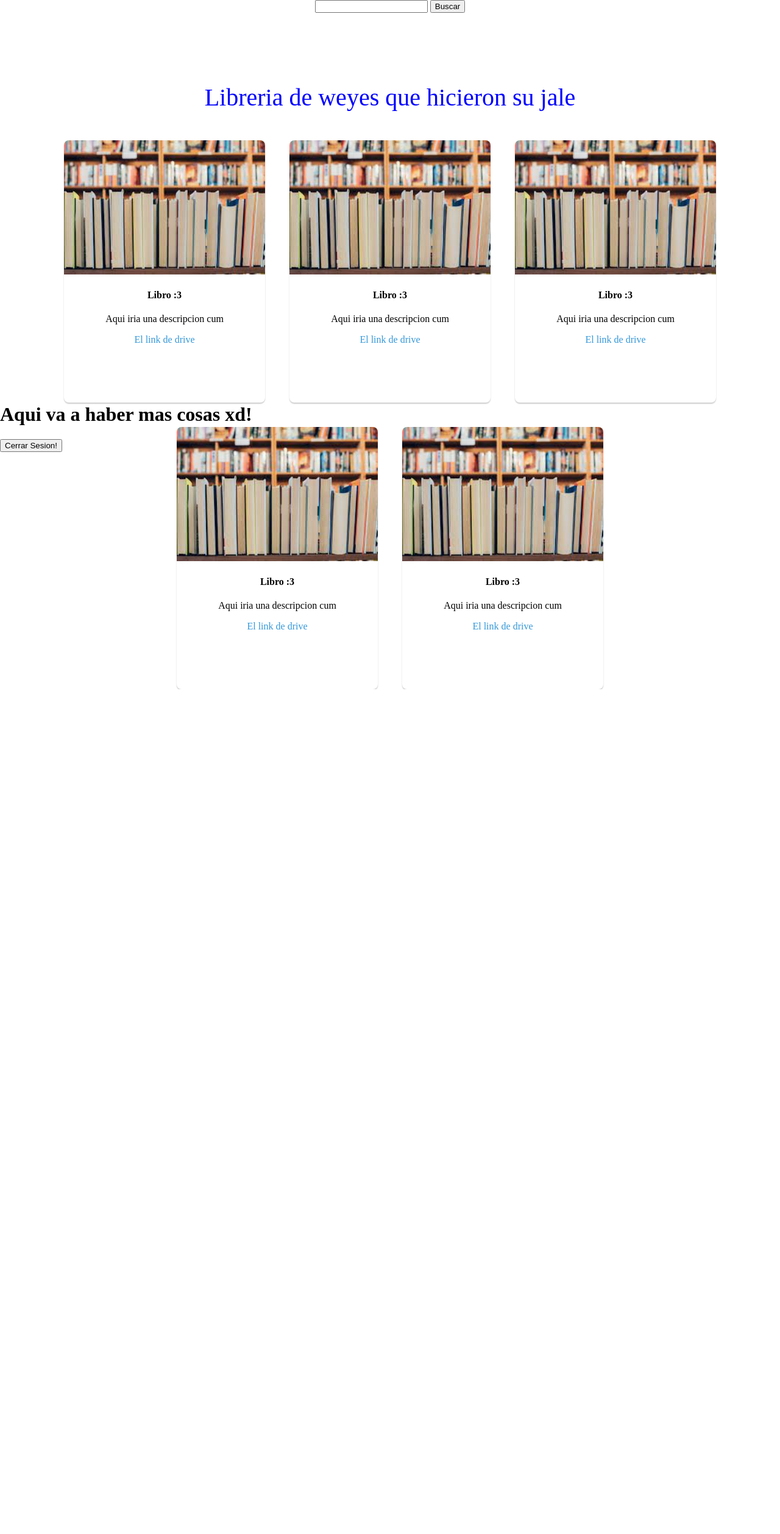
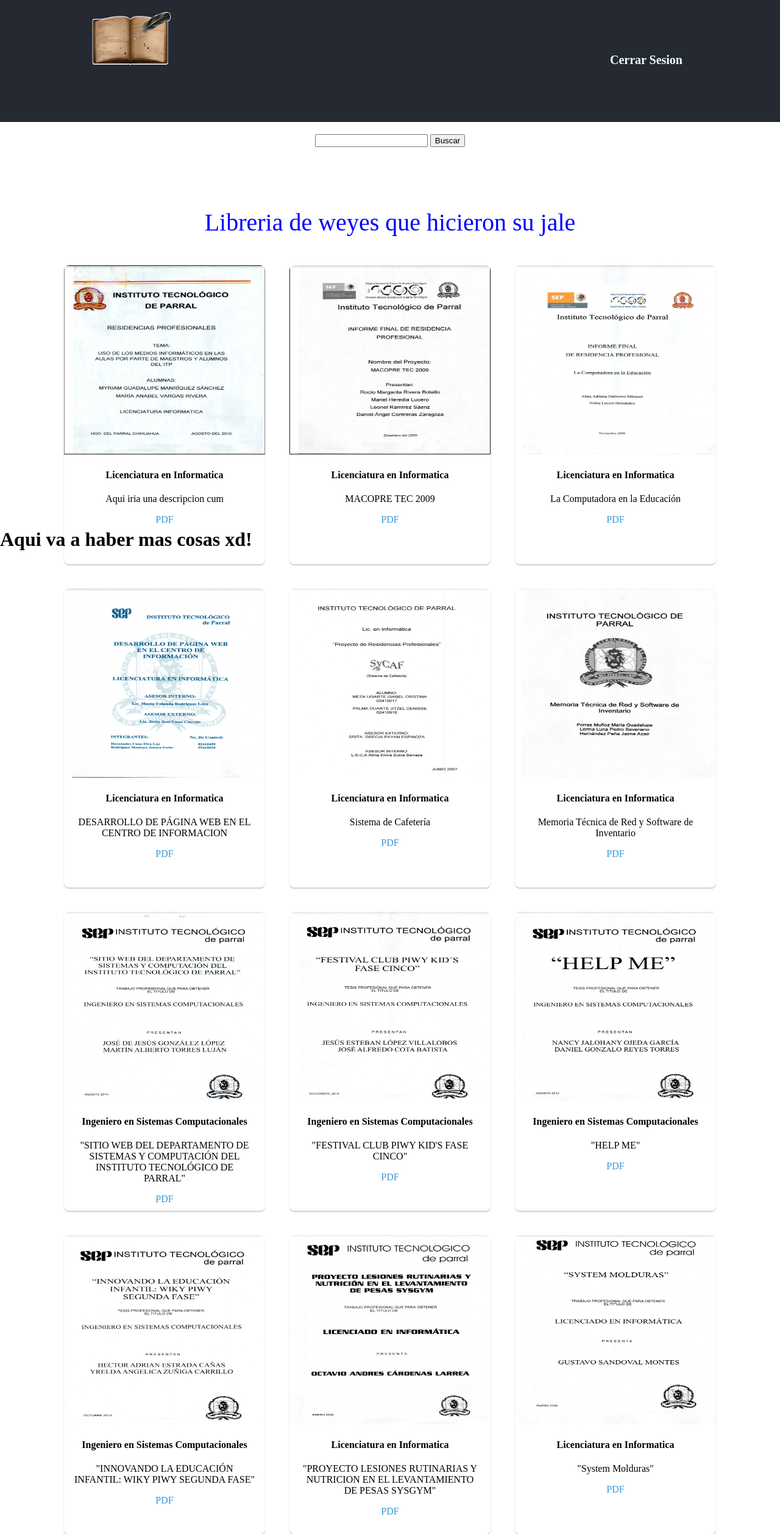
Before and after one commit to DAvalos36/Libreria, a PHP site: page /Libreria/ in a window 1280 px wide. Shown: the whole page at 61% size. Before the commit the page ends 1130 px from the top, so only its background shows below. Run offline with PHP 8.4, Linux system fonts and the light colour scheme; the visitor is signed in with stand-in values (Sample User, id 1).

Commit message:
Libros puestos y encabezado

```diff
--- a/css/si.css
+++ b/css/si.css
@@ -33,6 +33,7 @@ html, body{
 
 
 .conteiner{
+    z-index: 1;
     width: 100%;
     max-width: 1200px;
     height: 430px;
@@ -44,7 +45,7 @@ html, body{
 
 .conteiner .card{
     width: 330px;
-    height: 430px;
+    height: 490px;
     border-radius: 8px;
     box-shadow: 0 2px 2px rgba(0, 0, 0, 0.2);
     overflow: hidden;
@@ -60,7 +61,7 @@ html, body{
 
 .conteiner .card img{
     width: 330px;
-    height: 220px;
+    height: 310px;
 
 }
 
@@ -79,3 +80,86 @@ html, body{
     text-decoration: none;
     color: #3498db;
 }
+
+header{
+    z-index: 2;
+    width: 100%;
+    overflow: hidden;
+    background: #252932;
+    margin-bottom: 20px;
+}
+
+.wrapper{
+    width: 90%;
+    max-width: 1000px;
+    margin: auto;
+    overflow: hidden;
+}
+
+header .logo img{
+    height: 100px;
+    width: 150px;
+}
+
+header .logo{
+    color: antiquewhite;
+    font-size: 50px;
+    line-height: 200px;
+    float: left;
+}
+
+header nav{
+    float: right;
+    line-height: 200px;
+}
+
+header nav a{
+    display: inline-block;
+    color: azure;
+    text-decoration: none;
+    padding: 10px 20px;
+    line-height: normal;
+    font-size: 20px;
+    font-weight: bold;
+    -webkit-transition: all 500ms ease;
+    -o-transition: all 500ms ease;
+    transition: all 500ms ease;
+}
+
+header nav a:hover{
+    background: #0749e2;
+    border-radius: 50px;
+}
+
+.header2{
+    position: fixed;
+    height: 100px;
+}
+
+.header2 .logo{
+    line-height: 100px;
+    font-size: 30px;
+}
+
+.header2 nav{
+    line-height: 100px;
+}
+
+@media screen and (max-width: 950px){
+    header .logo,
+    header nav {
+        width: 100%;
+        text-align: center;
+        line-height: 100px;
+
+    }
+
+    .header2{
+        height: auto;
+    }
+
+    .header2 .logo,
+    .header2 nav{
+        line-height: 50px;
+    }
+}
--- /dev/null
+++ b/header.js
@@ -0,0 +1,13 @@
+$(document).ready(function(){
+
+    $(window).scroll(function(){
+        if( $(this).scrollTop() > 0 ){
+            $('header').addClass('header2');
+
+        }else{
+            $('header').removeClass('header2');
+        }
+
+    });
+
+});
--- a/index.php
+++ b/index.php
@@ -9,22 +9,46 @@
 <!DOCTYPE html>
 <html lang="en">
 <head>
+    <link rel="shortcut icon" href="img/icon-book.png">
     <link rel="stylesheet" href="css/si.css">
     <meta charset="UTF-8">
     <title>Inicio</title>
     <meta name="viewport" content="width=device-width, user-scalable=no, initial-scale=1.0, maximum-scale=1.0, minimum-scale=1.0">
+    <script src="http://code.jquery.com/jquery-latest.js"></script>
+    <script src="header.js"></script>
 </head>
 <body>
+    <header>
+
+        <div class="wrapper">
+
+            <div class="logo">
+
+                <a href="index.php"><img src="img/icon-book.png"></a>
+
+            </div>
+
+            <nav>
+                <a href="resCerrar.php">Cerrar Sesion</a>
+            </nav>
+
+        </div>
+
+
+    </header>
+
     <div class="Centrar">
 
         <form action="" method="post">
             <input type="text" name="busqueda" id="" required>
             <input type="submit" name="enviar" value="Buscar">
         </form>
-        <br>
-        <br>
 
     </div>
+
+
+
+
 
     <div class="Centrar">
 
@@ -52,42 +76,98 @@
 
         <div class="card">
 
-            <img src="img/images.jpg">
-            <h4>Libro :3</h4>
+            <img src="img/Captura1.png">
+            <h4>Licenciatura en Informatica</h4>
             <p>Aqui iria una descripcion cum</p>
-            <a href="-link de drive">El link de drive</a>
+            <a href="https://drive.google.com/file/d/17oQmyEuZp6CaxDPj0iIKDRUtS0GVkoaf/view?usp=sharing">PDF</a>
         </div>
 
         <div class="card">
 
-            <img src="img/images.jpg">
-            <h4>Libro :3</h4>
-            <p>Aqui iria una descripcion cum</p>
-            <a href="-link de drive">El link de drive</a>
+            <img src="img/Captura2.png">
+            <h4>Licenciatura en Informatica</h4>
+            <p>MACOPRE TEC 2009</p>
+            <a href="https://drive.google.com/file/d/1kV2KeSbnJ3dROHfa0Cl_Z-wZXbeKN4Rx/view">PDF</a>
         </div>
 
         <div class="card">
 
-            <img src="img/images.jpg">
-            <h4>Libro :3</h4>
-            <p>Aqui iria una descripcion cum</p>
-            <a href="-link de drive">El link de drive</a>
+            <img src="img/Captura3.png">
+            <h4>Licenciatura en Informatica</h4>
+            <p>La Computadora en la Educación</p>
+            <a href="https://drive.google.com/file/d/1WzpI4xNn6nEv4HUKb4OWNMPrmuGTu8iz/view">PDF</a>
         </div>
 
         <div class="card">
 
-            <img src="img/images.jpg">
-            <h4>Libro :3</h4>
-            <p>Aqui iria una descripcion cum</p>
-            <a href="-link de drive">El link de drive</a>
+            <img src="img/Captura4.png">
+            <h4>Licenciatura en Informatica</h4>
+            <p>DESARROLLO DE PÁGINA WEB EN EL CENTRO DE INFORMACION</p>
+            <a href="https://drive.google.com/file/d/1HT_HXAElmmHP5T9INFghVIMqaluPNEeD/view">PDF</a>
         </div>
 
         <div class="card">
 
-            <img src="img/images.jpg">
-            <h4>Libro :3</h4>
-            <p>Aqui iria una descripcion cum</p>
-            <a href="-link de drive">El link de drive</a>
+            <img src="img/Captura5.png">
+            <h4>Licenciatura en Informatica</h4>
+            <p>Sistema de Cafetería</p>
+            <a href="https://drive.google.com/file/d/1pmAaQgeWs26xJAUXNrz4THOQiJD3Czal/view">PDF</a>
+        </div>
+
+        <div class="card">
+
+            <img src="img/Captura6.png">
+            <h4>Licenciatura en Informatica</h4>
+            <p>Memoria Técnica de Red y Software de Inventario</p>
+            <a href="https://drive.google.com/file/d/1TlUYd0VpfMDGMwdGqVLIbyXc3CykDALV/view">PDF</a>
+        </div>
+
+        <div class="card">
+
+            <img src="img/Captura7.png">
+            <h4>Ingeniero en Sistemas Computacionales</h4>
+            <p>"SITIO WEB DEL DEPARTAMENTO DE SISTEMAS Y COMPUTACIÓN DEL INSTITUTO TECNOLÓGICO DE PARRAL"</p>
+            <a href="https://drive.google.com/file/d/1DyzQD0Y78b1lFKxRG8MliD2EEW-XcJxd/view">PDF</a>
+        </div>
+
+        <div class="card">
+
+            <img src="img/Captura8.png">
+            <h4>Ingeniero en Sistemas Computacionales</h4>
+            <p>"FESTIVAL CLUB PIWY KID'S FASE CINCO"</p>
+            <a href="https://drive.google.com/file/d/1VomPWJ6MaNRCX8aYDkHHJ0x3S6xeCh1v/view">PDF</a>
+        </div>
+
+        <div class="card">
+
+            <img src="img/Captura9.png">
+            <h4>Ingeniero en Sistemas Computacionales</h4>
+            <p>"HELP ME"</p>
+            <a href="https://drive.google.com/file/d/1uzLX3I5Rm3fbV4b51OEkub5E7yfwm6sE/view">PDF</a>
+        </div>
+
+        <div class="card">
+
+            <img src="img/Captura10.png">
+            <h4>Ingeniero en Sistemas Computacionales</h4>
+            <p>"INNOVANDO LA EDUCACIÓN INFANTIL: WIKY PIWY SEGUNDA FASE"</p>
+            <a href="https://drive.google.com/file/d/1f5dwyjB1_5Qs_qoIOrbkJjoSV9R8Z7mn/view">PDF</a>
+        </div>
+
+        <div class="card">
+
+            <img src="img/Captura11.png">
+            <h4>Licenciatura en Informatica</h4>
+            <p>"PROYECTO LESIONES RUTINARIAS Y NUTRICION EN EL LEVANTAMIENTO DE PESAS SYSGYM"</p>
+            <a href="https://drive.google.com/file/d/1rnjAtGzXmwMjOUaj6OxGSax9shzeGEJk/view">PDF</a>
+        </div>
+
+        <div class="card">
+
+            <img src="img/Captura12.png">
+            <h4>Licenciatura en Informatica</h4>
+            <p>"System Molduras"</p>
+            <a href="https://drive.google.com/file/d/1qoRxLKjiA-csB_Z4W86wBpemqIZl__hq/view">PDF</a>
         </div>
 
     </div>
@@ -95,6 +175,5 @@
 
 
     <h1>Aqui va a haber mas cosas xd!</h1>
-    <a href="resCerrar.php"><button>Cerrar Sesion!</button></a>
 </body>
 </html>
```
Also changed, not shown: login.php (+10 -0 lines), img/Captura1.PNG (added), img/Captura10.PNG (added), img/Captura11.PNG (added), img/Captura12.PNG (added), img/Captura2.PNG (added), img/Captura3.PNG (added), img/Captura4.PNG (added), img/Captura5.PNG (added), img/Captura6.PNG (added), img/Captura7.PNG (added), img/Captura8.PNG (added), img/Captura9.PNG (added), img/icon-book.png (added).
